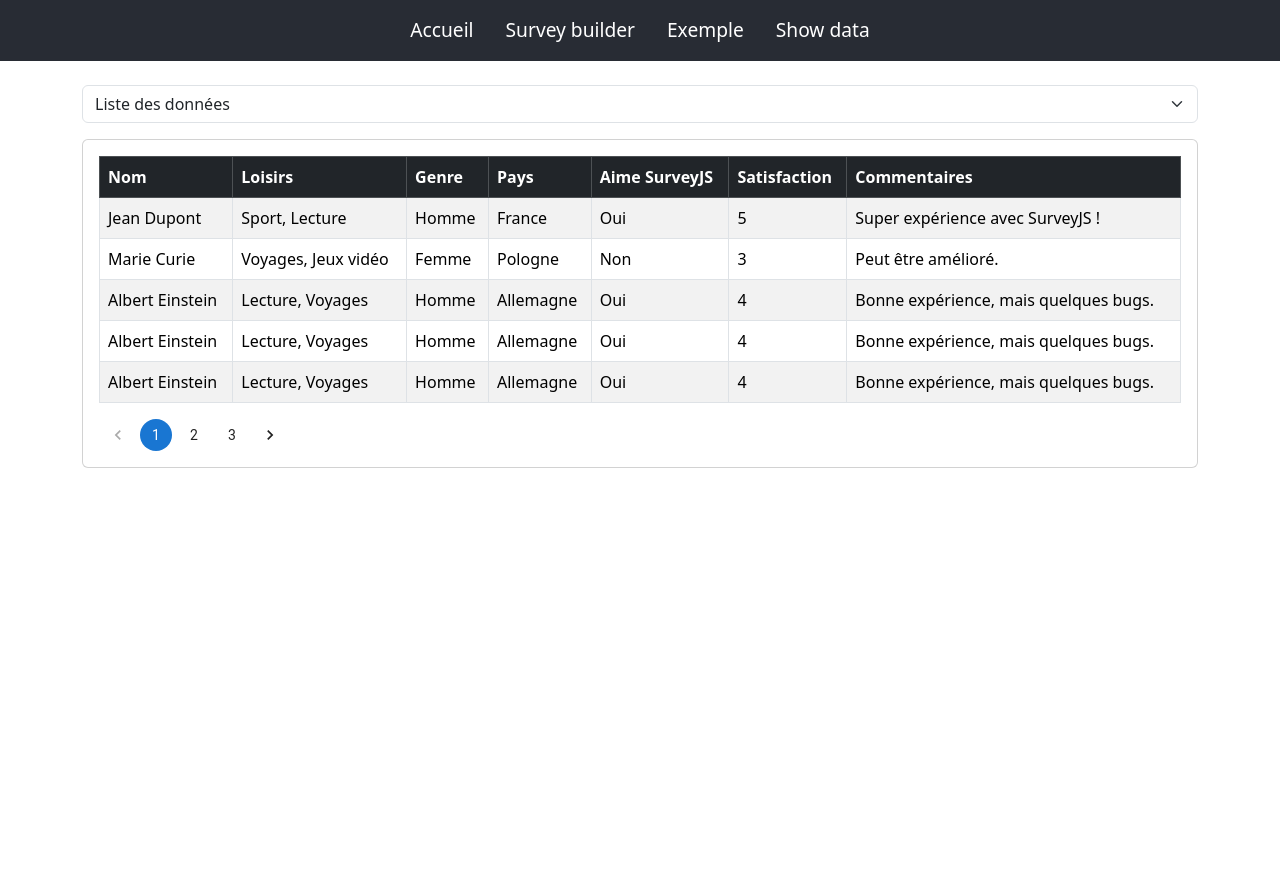
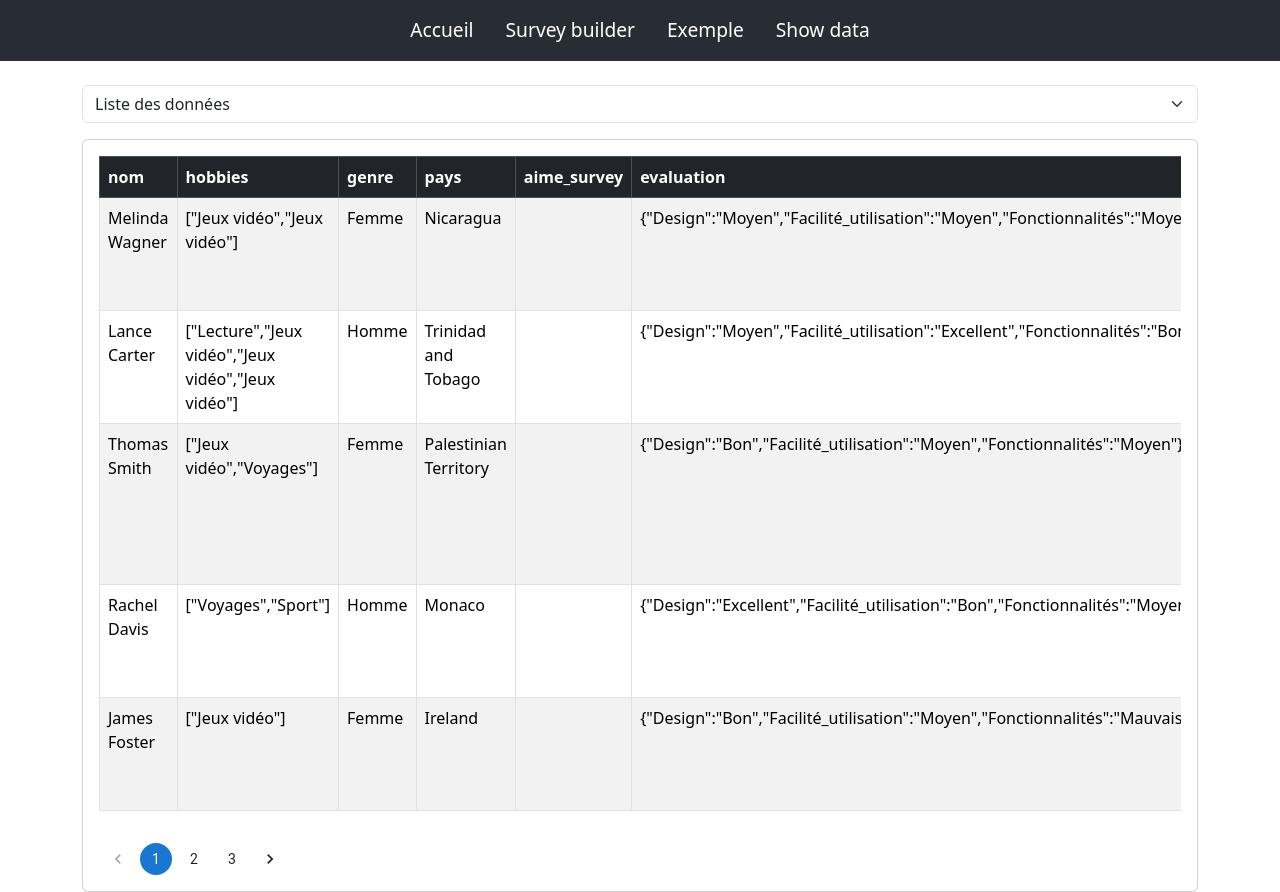
Before and after one commit to shadoworker5/survey-js-in-react-ts, a React (Create React App) app: page /show_data in a window 1280 px wide. Before the commit the page ends 800 px from the top, so only its background shows below. Built offline with nearby package versions, Linux system fonts and the light colour scheme.

Commit message:
add feature to make table dynamique like json data

```diff
--- a/src/pages/partials/data_table.tsx
+++ b/src/pages/partials/data_table.tsx
@@ -131,15 +131,57 @@ class ShowDataList extends Component<ShowDataListProps, ShowDataListState> {
     }
 
     getPaginatedData() {
+        const { data }          = this.props;
         const { currentPage }   = this.state;
         const start_index       = (currentPage - 1) * ITEMS_PER_PAGE;
         const end_index         = currentPage *  ITEMS_PER_PAGE;
-        return surveyFormData.slice(start_index, end_index);
+        return data.slice(start_index, end_index);
     }
 
     handlePageChange = (event: React.ChangeEvent<unknown>, value: number) => {
         this.setState({ currentPage : value });
     };
+
+    renderTableHeader() {
+        const { data } = this.props;
+        if (data.length === 0) return null;
+        const keys = Object.keys(data[0]);
+        return (
+            <thead className="table-dark">
+                <tr>
+                    {
+                        keys.map((key, index) => (
+                            <th key={index}>{key}</th>
+                        )
+                    )}
+                </tr>
+            </thead>
+        );
+    }
+
+    renderTableBody(paginatedData: { [key: string]: any }[]) {
+        return (
+            <tbody>
+                {paginatedData.map((row, rowIndex) => (
+                    <tr key={rowIndex}>
+                        {Object.values(row).map((value, colIndex) => (
+                            <td key={colIndex}>
+                                {
+                                    Array.isArray(value) ? (
+                                        JSON.stringify(value)
+                                    ) : typeof value === 'object' ? (
+                                        JSON.stringify(value)
+                                    ) : (
+                                        value
+                                    )
+                                }
+                            </td>
+                        ))}
+                    </tr>
+                ))}
+            </tbody>
+        );
+    }
 
     render() {
         const { currentData, currentPage } = this.state;
@@ -147,32 +189,12 @@ class ShowDataList extends Component<ShowDataListProps, ShowDataListState> {
 
         return (
             <>
-                <table className="table table-bordered table-striped">
-                    <thead className="table-dark">
-                    <tr>
-                        <th>Nom</th>
-                        <th>Loisirs</th>
-                        <th>Genre</th>
-                        <th>Pays</th>
-                        <th>Aime SurveyJS</th>
-                        <th>Satisfaction</th>
-                        <th>Commentaires</th>
-                    </tr>
-                    </thead>
-                    <tbody>
-                    {paginatedData.map((entry, index) => (
-                        <tr key={index}>
-                        <td>{entry.nom}</td>
-                        <td>{entry.hobbies.join(", ")}</td>
-                        <td>{entry.genre}</td>
-                        <td>{entry.pays}</td>
-                        <td>{entry.aime_survey ? "Oui" : "Non"}</td>
-                        <td>{entry.satisfaction}</td>
-                        <td>{entry.feedback}</td>
-                        </tr>
-                    ))}
-                    </tbody>
-                </table>
+                <div className="table-responsive">
+                    <table className="table table-bordered table-striped">
+                        {this.renderTableHeader()}
+                        {this.renderTableBody(paginatedData)}
+                    </table>
+                </div>
 
                 <Pagination
                     count={Math.ceil(currentData.length / ITEMS_PER_PAGE)}
```
